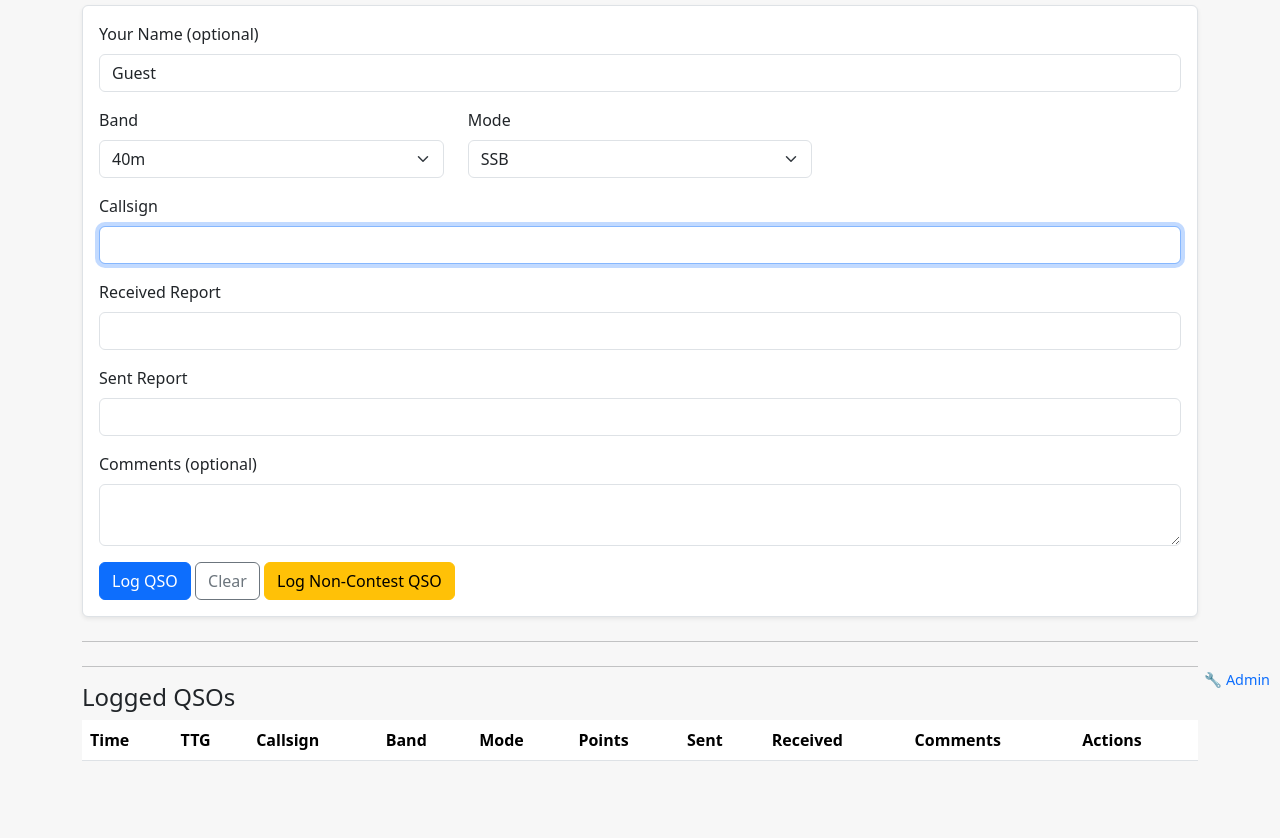
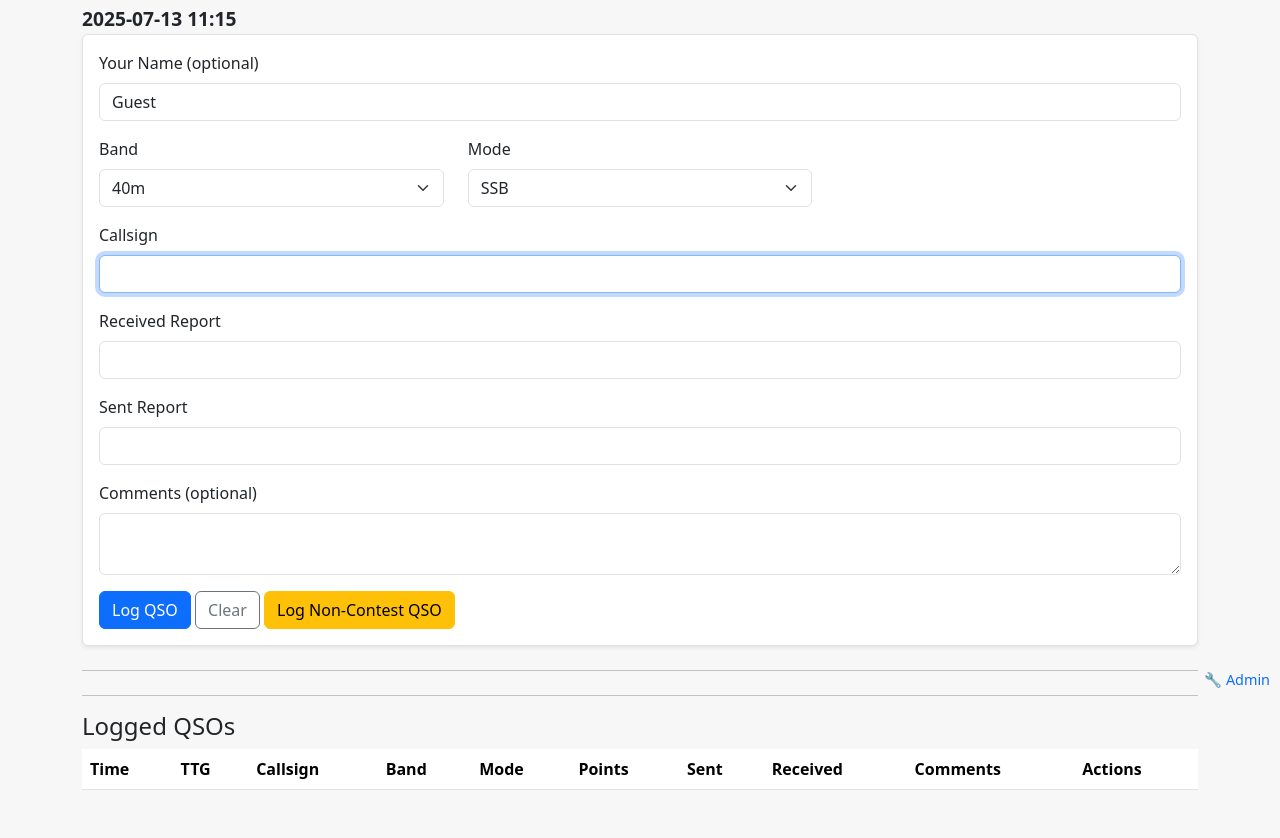
Before and after one commit to mshurmer/radio-contest, a website: page public/index.html in a window 1280 px wide. Shown: the part 99-937 px from the top of the page. Before the commit the page ends 908 px from the top, so only its background shows below. Drawn offline with nearby package versions, Linux system fonts and the light colour scheme; no server answers.

Commit message:
include clock

```diff
--- /dev/null
+++ b/backups/qso_log_20250713.txt
@@ -0,0 +1,2 @@
+2025-07-13T09:00:54.780Z, vk8ff, 40m, SSB, 59012, 59034, "", 0
+2025-07-13T09:00:54.783Z, vk8ff, 40m, SSB, 59012, 59034, "", 0
--- a/public/app.js
+++ b/public/app.js
@@ -164,6 +164,27 @@ window.addEventListener('DOMContentLoaded', () => {
     loadContacts();
     loadLicenseYears();
     updateLogButtonState(); // ✅ Disable if 'Any' selected by default
+
+    // have a clock
+    function updateClock() {
+        const clockEl = document.getElementById('clock');
+        if (!clockEl) return;
+
+        const now = new Date();
+        const year = now.getFullYear();
+        const month = String(now.getMonth() + 1).padStart(2, '0');
+        const day = String(now.getDate()).padStart(2, '0');
+        const hh = String(now.getHours()).padStart(2, '0');
+        const mm = String(now.getMinutes()).padStart(2, '0');
+
+        clockEl.textContent = `${year}-${month}-${day} ${hh}:${mm}`;
+    }
+
+    // Run it once immediately
+    updateClock();
+
+    // Then update every minute
+    setInterval(updateClock, 60000);
 
 
     document.getElementById('operatorName').value = operatorName;
--- a/public/index.html
+++ b/public/index.html
@@ -35,6 +35,8 @@
 <body>
     <div class="container">
         <h1 class="mb-4">📻 Contest Logger <span id="version"></span></h1>
+
+        <div id="clock" style="font-weight: bold; font-size: 1.2em;"></div>
 
         <form id="qsoForm" class="border p-3 bg-white shadow-sm rounded">
             <input type="hidden" id="qsoId" name="qsoId">
```
Also changed, not shown: public/admin.html (+4 -0 lines), public/admin.js (+7 -0 lines), server/server.js (+10 -4 lines), 1 other file. Lines whose indentation alone changed are shown as unchanged.
